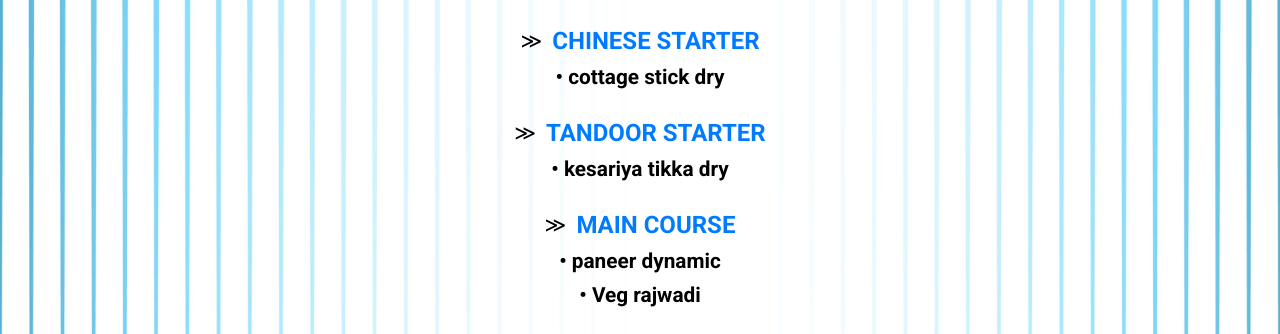
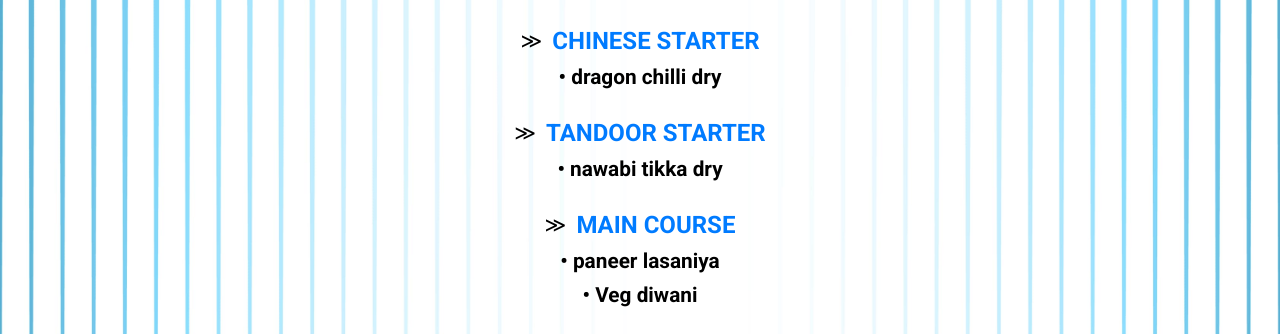
Before and after one commit to elink38/hotelnational, a plain HTML site: page index.html in a window 1280 px wide. Shown: the part 169-503 px from the top of the page. Drawn offline with Linux system fonts and the light colour scheme.

Commit message:
Update index.html

```diff
--- a/index.html
+++ b/index.html
@@ -98,7 +98,7 @@
       <div class="section-title">CHINESE STARTER</div>
     </div>
     <div class="item">
-      <div class="item-title">• cottage stick dry </div>
+      <div class="item-title">• dragon chilli dry </div>
      <!-- <div class="item-title">• Greenland Manchurian </div>
       <!-- <div class="description">Fresh Mozzarella, Buratte, Feta Cheese And gari</div> -->
      <!-- <div class="price">269/-</div> -->
@@ -124,7 +124,7 @@
       <div class="section-title">TANDOOR STARTER</div>
     </div>
     <div class="item">
-      <div class="item-title">• kesariya tikka dry</div>
+      <div class="item-title">• nawabi tikka dry</div>
      <!-- <div class="description">Fresh Mozzarella, Buratte, Feta Cheese And gari</div>-->
       <!-- <div class="price">269/-</div>-->
     </div>
@@ -136,7 +136,7 @@
       <div class="section-title">MAIN COURSE</div>
     </div>
     <div class="item">
-      <div class="item-title">• paneer dynamic</div>
+      <div class="item-title">• paneer lasaniya</div>
      <!-- <div class="description">Fresh Mozzarella, Buratte, Feta Cheese And gari</div>-->
      <!-- <div class="price">269/-</div>-->
     <!--</div>
@@ -146,7 +146,7 @@
      <!-- <div class="price">269/-</div>-->
     </div>
     <div class="item">
-      <div class="item-title">• Veg rajwadi</div>
+      <div class="item-title">• Veg diwani</div>
      <!-- <div class="description">Fresh Mozzarella, Buratte, Feta Cheese And gari</div>-->
      <!-- <div class="price">269/-</div>-->
     </div>
```
